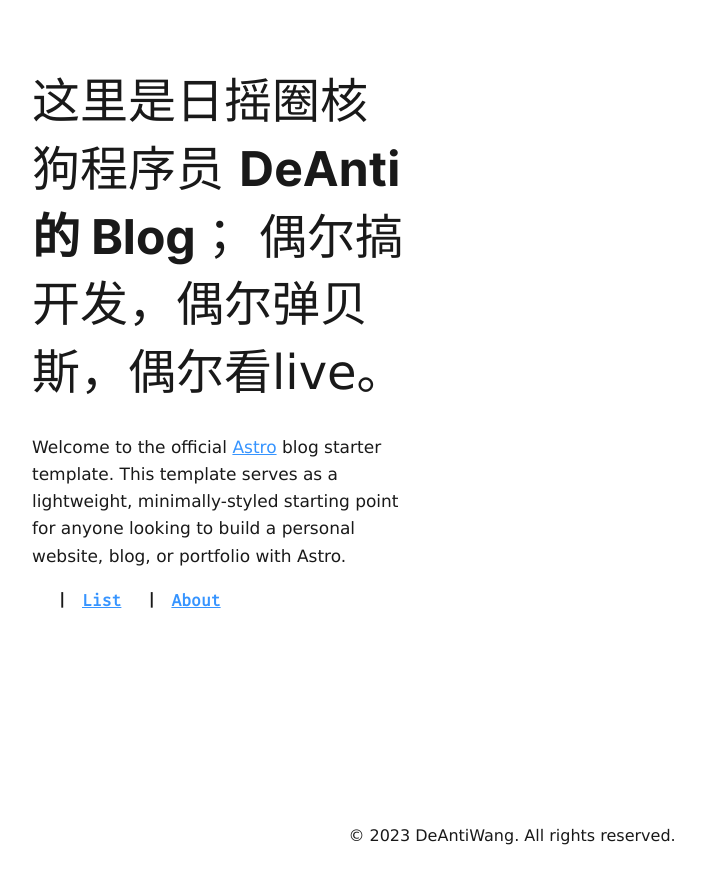
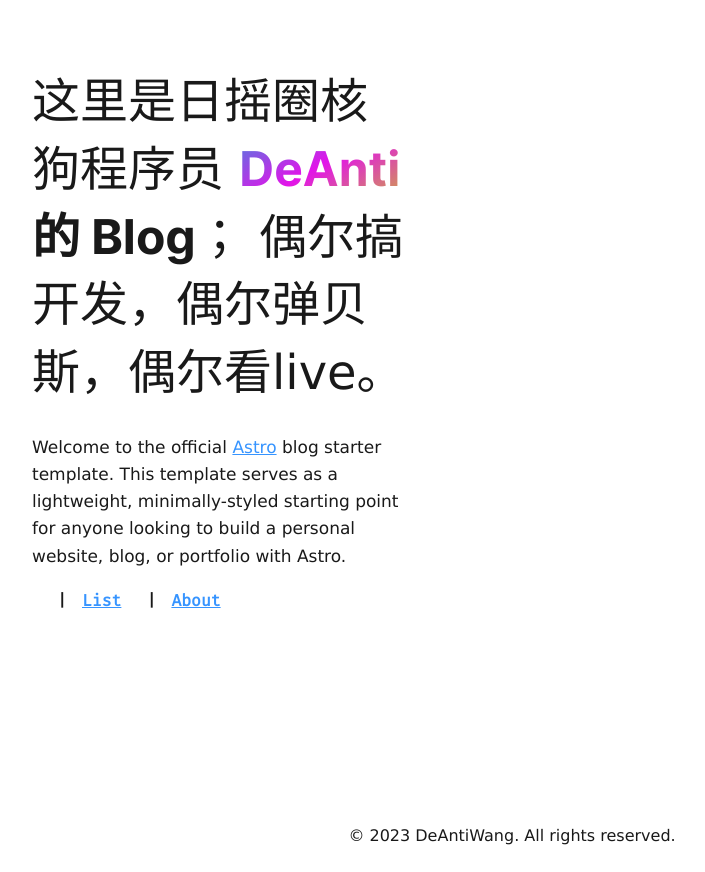
Before and after one commit to DeAntiWang/DeAntiBlog, an Astro site: page / in a window 1280 px wide. Shown: the whole page, without its empty margins (128-833 px from the left). Built offline with nearby package versions, Linux system fonts and the light colour scheme; Astro itself is replaced by a stand-in of ours; a web font is replaced by a local one.

Commit message:
brand anime

```diff
--- a/src/pages/index.astro
+++ b/src/pages/index.astro
@@ -65,9 +65,22 @@ import { SITE_TITLE, SITE_DESCRIPTION } from '../consts';
 		b {
 			font-family: "Inter", "SourceHanSans CN";
 		}
-		.brand {
+	}
+	.brand {
+			position: relative;
+			background: linear-gradient(-30deg, rgb(39, 122, 218), rgb(74, 230, 121), rgb(201, 214, 13), rgb(226, 20, 233), rgb(16, 172, 219), rgb(39, 122, 218), rgb(74, 230, 121), rgb(201, 214, 13), rgb(226, 20, 233), rgb(16, 172, 219));
+  			background-size: 1000%;
+			background-clip: text;
+			-webkit-background-clip: text;
+			-webkit-text-fill-color: transparent;
+			animation: neonBrand 5s linear reverse infinite;
+			z-index: 1;
 		}
-	}
+
+		@keyframes neonBrand {
+			0% { background-position: 0%; }
+			100% { background-position: 70%; }
+		}
   .desc {
     margin-top: 28px;
     font-size: 17px;
```
